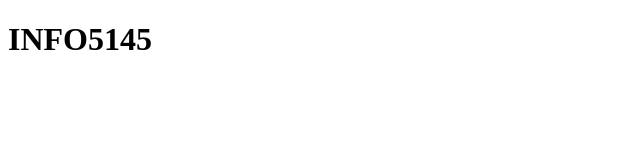
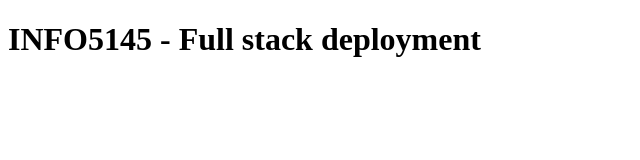
Before and after one commit to philippoops/PhilipPublicRemoteRepo1, a plain HTML site: page index.html in a window 1280 px wide. Shown: the whole page, without its empty margins (0-640 px from the left). Drawn offline with Linux system fonts and the light colour scheme.

Commit message:
2nd commit – code updated

```diff
--- a/index.html
+++ b/index.html
@@ -6,6 +6,6 @@
     <title>Document</title>
   </head>
   <body>
-    <h1>INFO5145</h1>
+    <h1>INFO5145 - Full stack deployment</h1>
   </body>
 </html>
```
